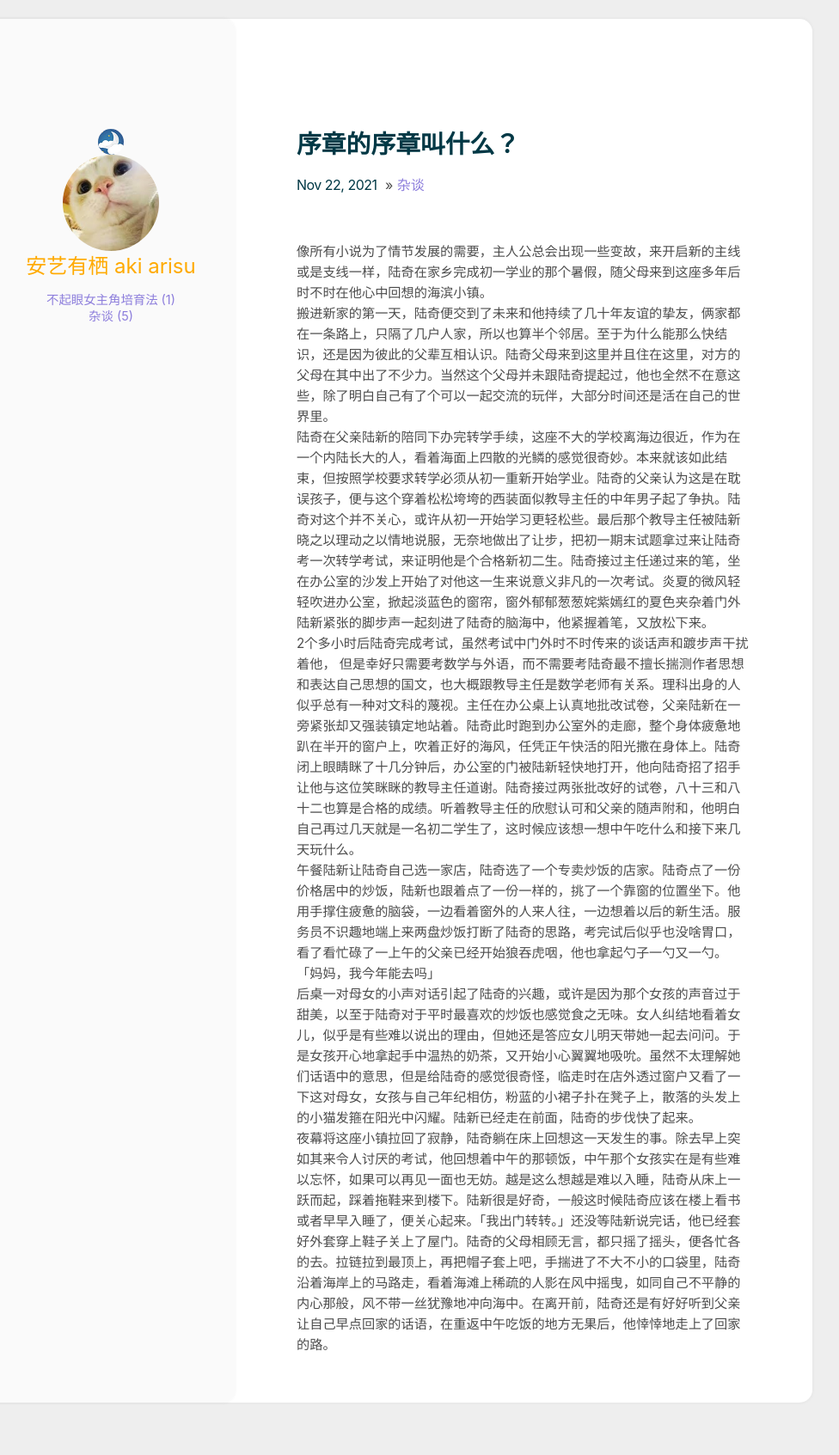
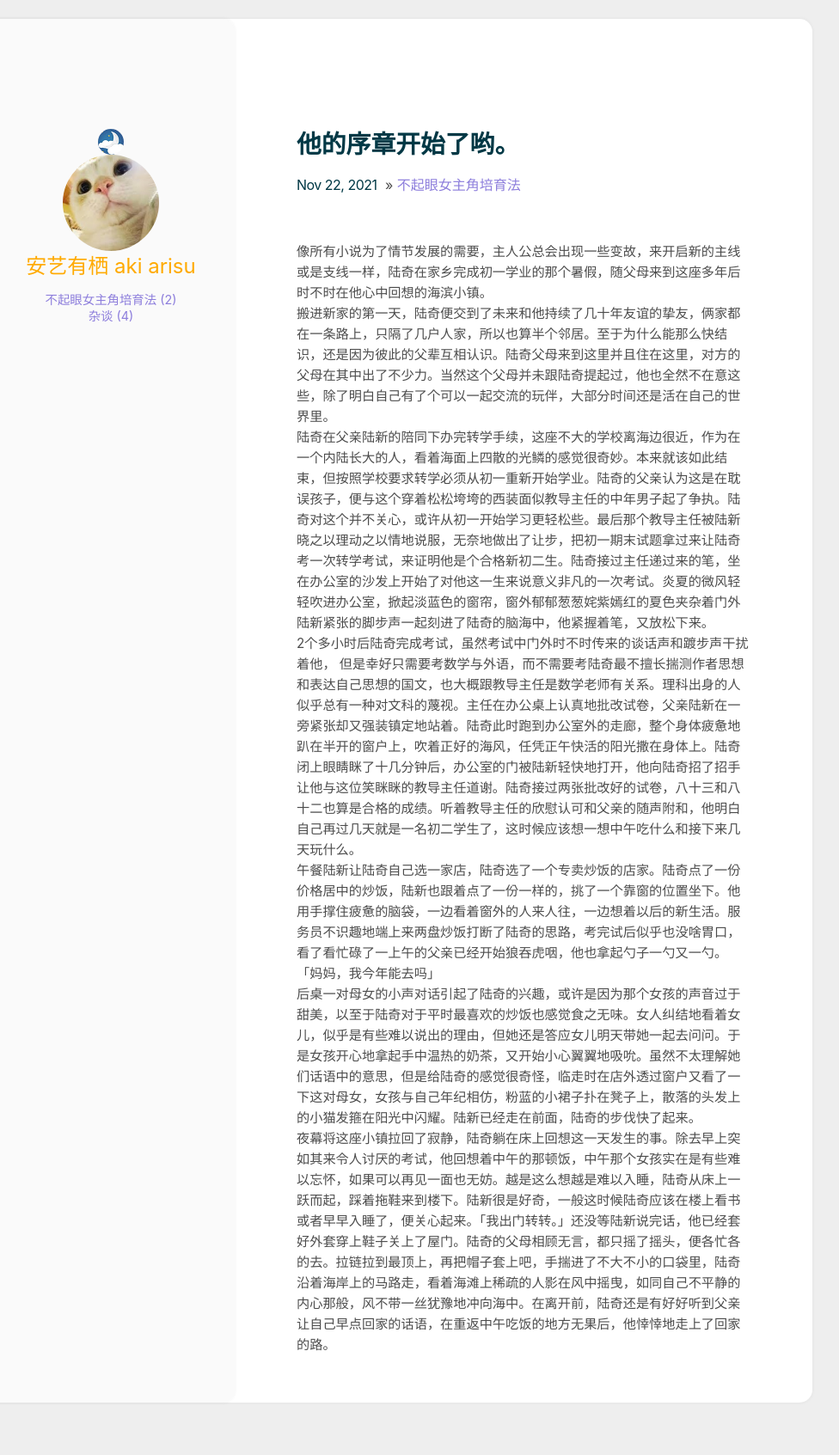
Before and after one commit to latalealice/latalealice.github.io, a Jekyll site: the page built from _posts/2021-11-22-于是他的序章开始.md, in a window 1280 px wide. Shown: the whole page at 86% size, without its empty margins (175-1151 px from the left). Built offline with Jekyll 4.4.1, drawn with Linux system fonts in a browser that asks for light colours.

Commit message:
Update 2021-11-22-于是他的序章开始.md

```diff
--- a/_posts/2021-11-22-于是他的序章开始.md
+++ b/_posts/2021-11-22-于是他的序章开始.md
@@ -1,7 +1,7 @@
 ---
 layout: post
-category: 杂谈
-title: 序章的序章叫什么？
+category: 不起眼女主角培育法
+title: 他的序章开始了哟。
 ---
 
 像所有小说为了情节发展的需要，主人公总会出现一些变故，来开启新的主线或是支线一样，陆奇在家乡完成初一学业的那个暑假，随父母来到这座多年后时不时在他心中回想的海滨小镇。
```
